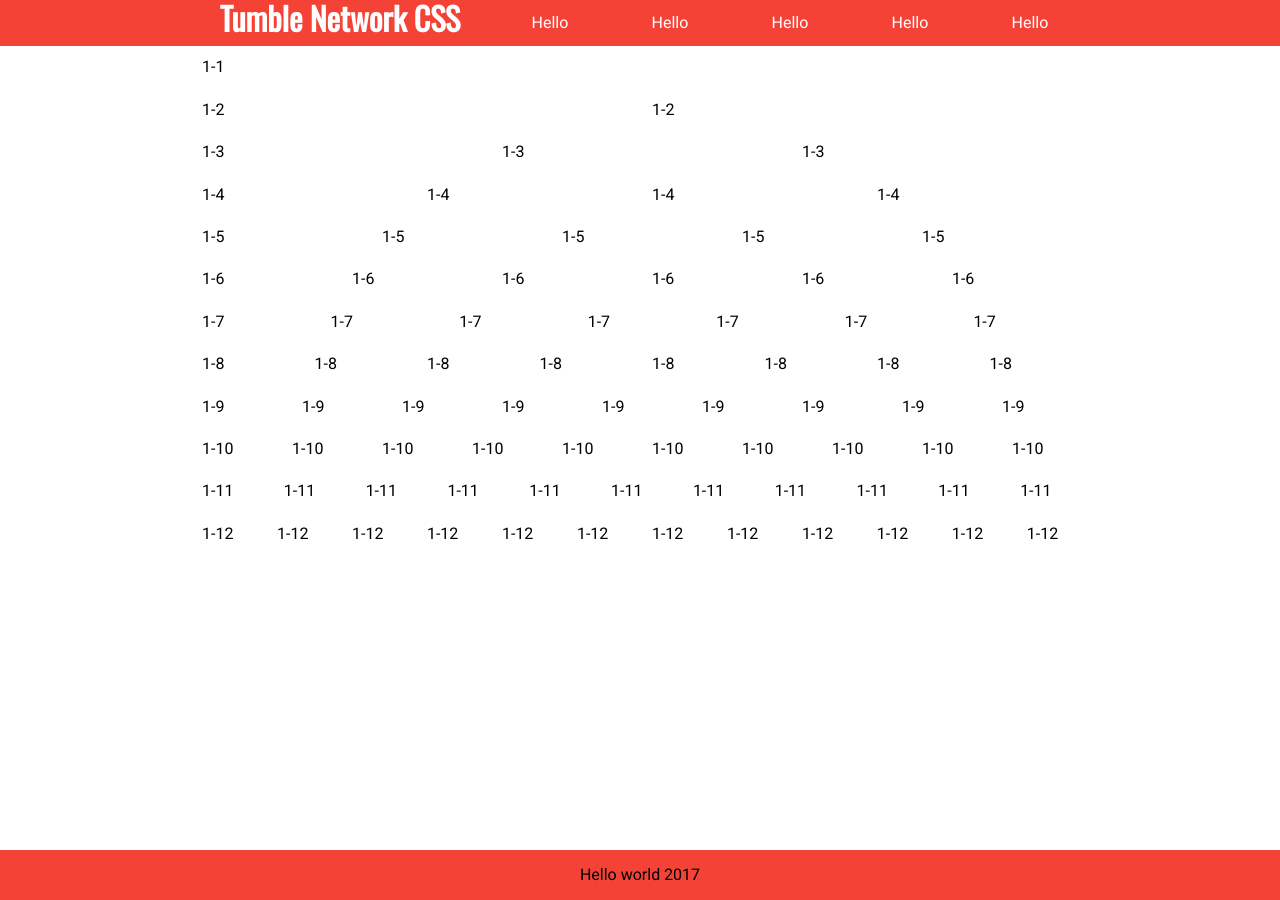
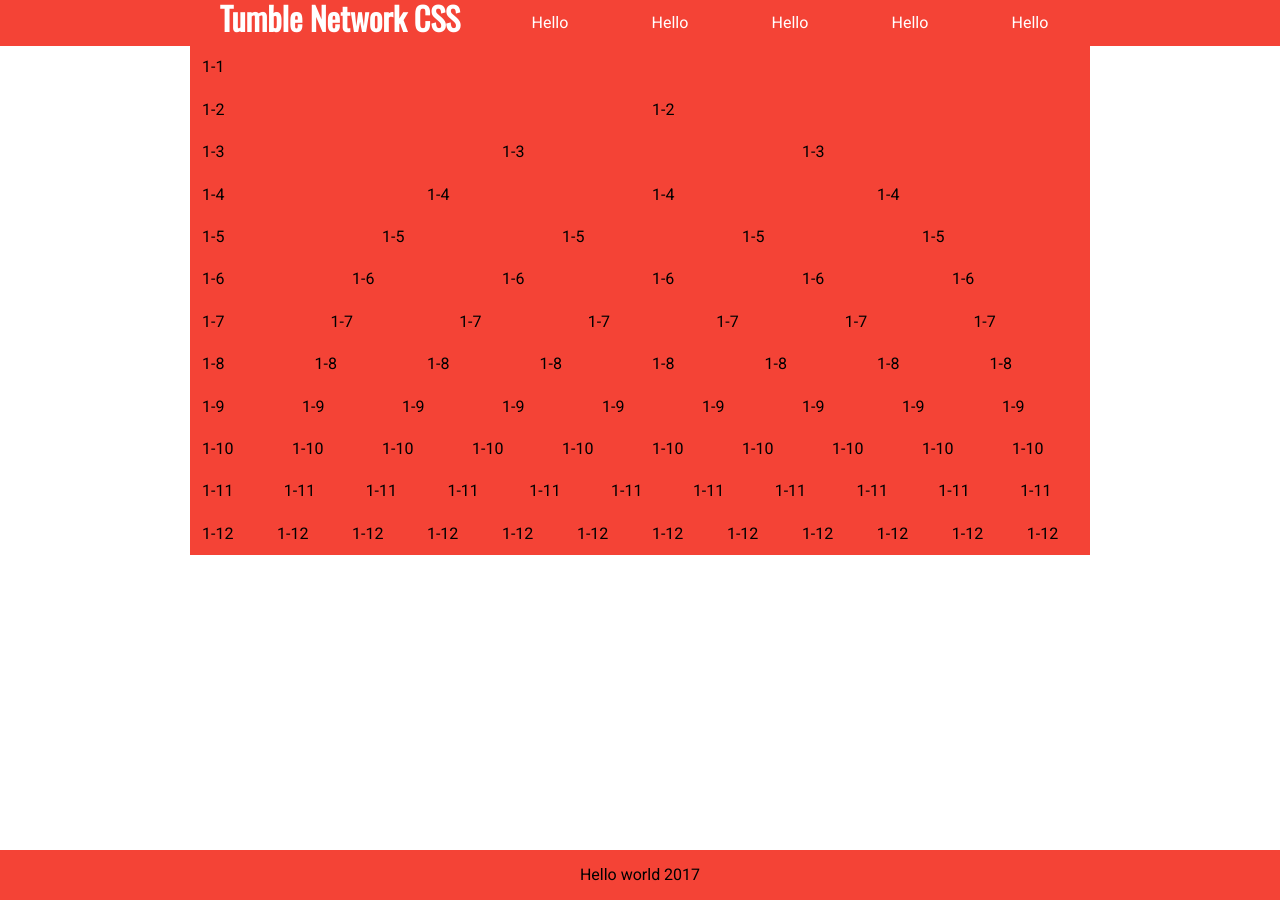
Before and after one commit to tumblenet/tumblenet-css, a Jekyll site: the page built from index.html, in a window 1280 px wide. Built offline with Jekyll 4.4.1, drawn with Linux system fonts in a browser that asks for light colours.

Commit message:
Update index.html

```diff
--- a/index.html
+++ b/index.html
@@ -5,7 +5,7 @@
 <div class="tn-row">
   {% for i in (1..12) %}
   {% for j in (1..i) %}
-  <div class="tn-col-1-{{i}} tn-dev">1-{{i}}</div>
+  <div class="tn-col-1-{{i}} tn-background-tumblenet">1-{{i}}</div>
   {% endfor %}
   {% endfor %}
 </div>
```
